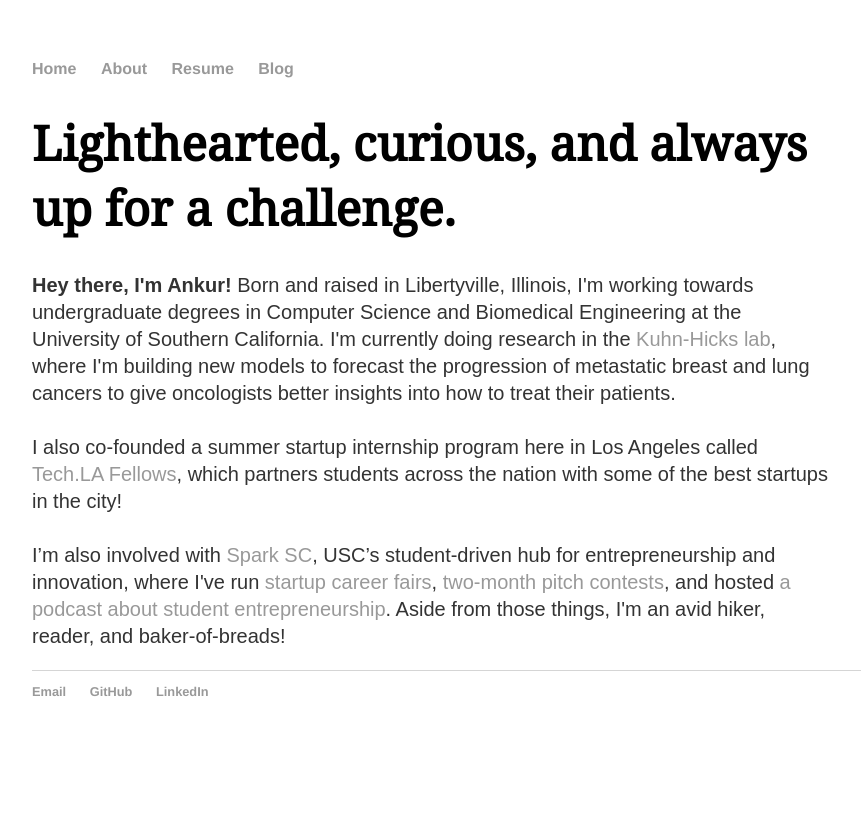
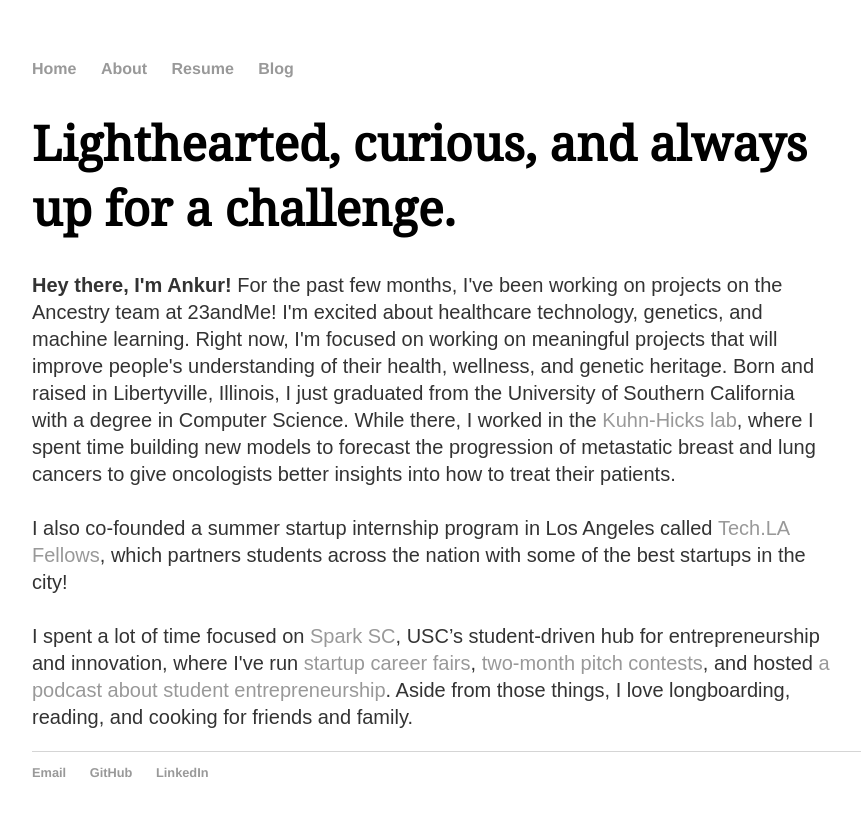
Before and after one commit to arastogi15/arastogi15.github.io, a Jekyll site: the page built from about/index.html, in a window 1280 px wide. Shown: the top 816 px of the page, without its empty margins (160-1021 px from the left). Built offline with Jekyll 4.4.1, drawn with Linux system fonts in a browser that asks for light colours.

Commit message:
add summer 2019 updates

```diff
--- a/about/index.html
+++ b/about/index.html
@@ -5,11 +5,13 @@
 <div class="blurb">
 	<h1 class="title">Lighthearted, curious, and always up for a challenge.</h1>
 
-			<p id="about"><b>Hey there, I'm Ankur! </b> Born and raised in Libertyville, Illinois, I'm working towards undergraduate degrees in Computer Science and Biomedical Engineering at the University of Southern California. I'm currently doing research in the <a href="http://kuhn.usc.edu">Kuhn-Hicks lab</a>, where I'm building new models to forecast the progression of metastatic breast and lung cancers to give oncologists better insights into how to treat their patients.
+			<p id="about"><b>Hey there, I'm Ankur! </b> For the past few months, I've been working on projects on the Ancestry team at 23andMe! I'm excited about healthcare technology, genetics, and machine learning. Right now, I'm focused on working on meaningful projects that will improve people's understanding of their health, wellness, and genetic heritage.
+
+			Born and raised in Libertyville, Illinois, I just graduated from the University of Southern California with a degree in Computer Science. While there, I worked in the <a href="http://kuhn.usc.edu">Kuhn-Hicks lab</a>, where I spent time building new models to forecast the progression of metastatic breast and lung cancers to give oncologists better insights into how to treat their patients.
 			<br> <br>
-			I also co-founded a summer startup internship program here in Los Angeles called <a href="http://tech.la">Tech.LA Fellows</a>, which partners students across the nation with some of the best startups in the city! <br> <br>
+			I also co-founded a summer startup internship program in Los Angeles called <a href="http://tech.la">Tech.LA Fellows</a>, which partners students across the nation with some of the best startups in the city! <br> <br>
 
-			I’m also involved with <a href="http://sparksc.org">Spark SC</a>, USC’s student-driven hub for entrepreneurship and innovation, where I've run<a href="https://www.facebook.com/events/435097373560937/"> startup career fairs</a>, <a href="https://www.facebook.com/1000PitchesUSC/">two-month pitch contests</a>, and hosted <a href="https://soundcloud.com/sparkxm/the-thiel-fellow-series-episode-1">a podcast about student entrepreneurship</a>.
+			I spent a lot of time focused on <a href="http://sparksc.org">Spark SC</a>, USC’s student-driven hub for entrepreneurship and innovation, where I've run<a href="https://www.facebook.com/events/435097373560937/"> startup career fairs</a>, <a href="https://www.facebook.com/1000PitchesUSC/">two-month pitch contests</a>, and hosted <a href="https://soundcloud.com/sparkxm/the-thiel-fellow-series-episode-1">a podcast about student entrepreneurship</a>.
 
-			Aside from those things, I'm an avid hiker, reader, and baker-of-breads!
+			Aside from those things, I love longboarding, reading, and cooking for friends and family.
 </div><!-- /.blurb -->
--- a/index.html
+++ b/index.html
@@ -5,9 +5,9 @@
 <div class="blurb">
 	<h1>Hi there, I'm Ankur Rastogi.</h1>
 
-	<p><b>I'm a senior at USC studying Computer Science and Biomedical Engineering.</b> I'm excited about machine learning, healthcare technology, and building entrepreneurial ecosystems.
+	<p><b>I'm a recent USC graduate and currently a Software Engineer at <a href="https://www.23andme.com">23andMe</a></b>! I'm excited about machine learning, healthcare technology, and building entrepreneurial ecosystems.
 	<br> <br>
 
-	<a id="learn" href="/about"><b>Read more about me here!</b></a></p>
+	<a id="learn" href="/about"><b>Read more about me here.</b></a></p>
 
 </div><!-- /.blurb -->
--- a/resume/index.html
+++ b/resume/index.html
@@ -7,7 +7,7 @@
 
 	<p><b>I'm a junior at USC studying Biomedical Engineering and Computer Science.</b> I'm excited about healthcare technology, genomics, and machine learning! <a href="/about">Read more about my life...</a></p>
 
-	This website is currently under construction as of June 2017, so some things might quite work right. Go exploring and try to find them!
+	This website is currently under construction as of June 2017, so some things might not quite work right. Go exploring and try to find them!
 
 	<h2>Education</h2>
 	<h3><p><b>University of Southern California</b></h3><br>
```
